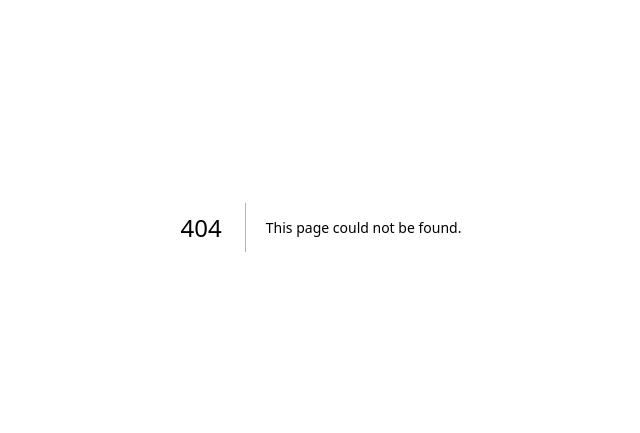
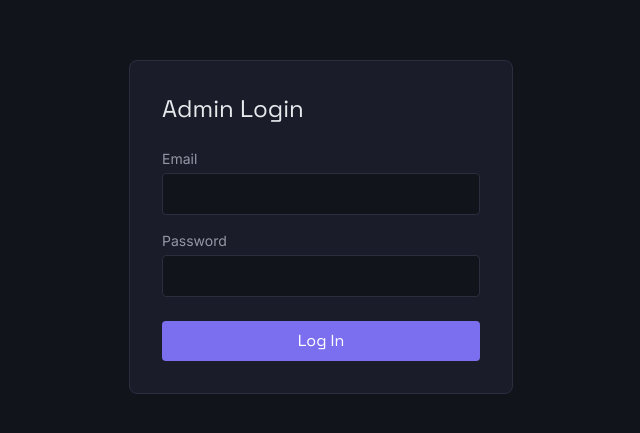
Before and after one commit to FarisyIlman/Life-Plan, a Next.js app: page /admin/login in a window 1280 px wide. Before the commit this address had no page. Shown: the part 173-606 px from the top of the page, without its empty margins (319-959 px from the left). Built offline with nearby package versions, Linux system fonts and the light colour scheme.

Commit message:
feat: build admin login page, session provider, dashboard placeholder

```diff
--- /dev/null
+++ b/src/app/admin/dashboard/page.tsx
@@ -0,0 +1,8 @@
+export default function DashboardPage() {
+  return (
+    <main className="min-h-screen bg-bg-primary text-text-primary p-8">
+      <h1 className="font-heading text-3xl">Admin Dashboard</h1>
+      <p className="text-text-muted mt-2">You're logged in ✅</p>
+    </main>
+  );
+}
--- /dev/null
+++ b/src/app/admin/login/page.tsx
@@ -0,0 +1,75 @@
+"use client";
+
+import { useState } from "react";
+import { signIn } from "next-auth/react";
+import { useRouter } from "next/navigation";
+
+export default function LoginPage() {
+  const router = useRouter();
+  const [email, setEmail] = useState("");
+  const [password, setPassword] = useState("");
+  const [error, setError] = useState("");
+  const [loading, setLoading] = useState(false);
+
+  const handleSubmit = async (e: React.FormEvent) => {
+    e.preventDefault();
+    setError("");
+    setLoading(true);
+
+    const res = await signIn("credentials", {
+      email,
+      password,
+      redirect: false,
+    });
+
+    setLoading(false);
+
+    if (res?.error) {
+      setError("Invalid email or password.");
+      return;
+    }
+
+    router.push("/admin/dashboard");
+  };
+
+  return (
+    <main className="min-h-screen flex items-center justify-center bg-bg-primary">
+      <form
+        onSubmit={handleSubmit}
+        className="bg-bg-secondary border border-border rounded-lg p-8 w-full max-w-sm"
+      >
+        <h1 className="font-heading text-2xl text-text-primary mb-6">
+          Admin Login
+        </h1>
+
+        {error && <p className="text-red-400 text-sm mb-4">{error}</p>}
+
+        <label className="block text-text-muted text-sm mb-1">Email</label>
+        <input
+          type="email"
+          value={email}
+          onChange={(e) => setEmail(e.target.value)}
+          className="w-full mb-4 p-2 rounded bg-bg-primary border border-border text-text-primary"
+          required
+        />
+
+        <label className="block text-text-muted text-sm mb-1">Password</label>
+        <input
+          type="password"
+          value={password}
+          onChange={(e) => setPassword(e.target.value)}
+          className="w-full mb-6 p-2 rounded bg-bg-primary border border-border text-text-primary"
+          required
+        />
+
+        <button
+          type="submit"
+          disabled={loading}
+          className="w-full bg-accent text-white py-2 rounded font-heading hover:opacity-90 transition"
+        >
+          {loading ? "Logging in..." : "Log In"}
+        </button>
+      </form>
+    </main>
+  );
+}
--- a/src/app/layout.tsx
+++ b/src/app/layout.tsx
@@ -1,3 +1,4 @@
+import { Providers } from "./providers";
 import {
   Space_Grotesk,
   Inter,
@@ -45,7 +46,7 @@ export default function RootLayout({
       <body
         className={`${spaceGrotesk.variable} ${inter.variable} ${orbitron.variable} ${rajdhani.variable} ${cinzel.variable} font-body bg-bg-primary text-text-primary`}
       >
-        {children}
+        <Providers>{children}</Providers>
       </body>
     </html>
   );
--- /dev/null
+++ b/src/app/providers.tsx
@@ -0,0 +1,7 @@
+"use client";
+
+import { SessionProvider } from "next-auth/react";
+
+export function Providers({ children }: { children: React.ReactNode }) {
+  return <SessionProvider>{children}</SessionProvider>;
+}
```
